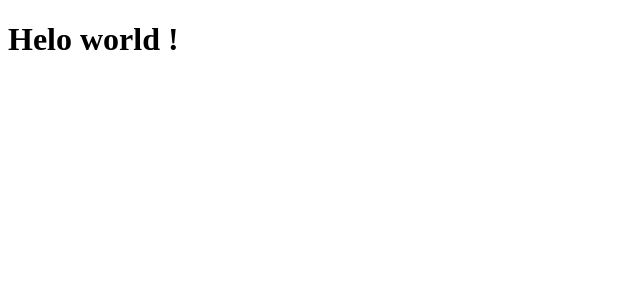
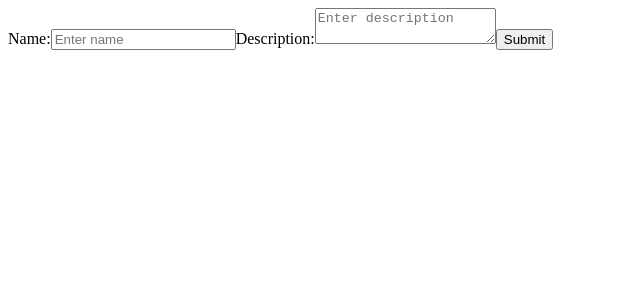
Before and after one commit to micail/todo, a React app: page / in a window 1280 px wide. Shown: the top 300 px of the page, without its empty margins (0-640 px from the left). Built offline with nearby package versions, Linux system fonts and the light colour scheme.

Commit message:
Add list and form component

```diff
--- a/src/components/App.jsx
+++ b/src/components/App.jsx
@@ -1,18 +1,24 @@
 
 import React from 'react';
 import { connect } from 'react-redux';
+import Form from './Form';
+import List from './List';
 
-export const App = () => {
+const App = (props) => {
+
+  const { toDoEntries } = props;
+
   return (
     <div>
-      <h1>Helo world !</h1>
+      <Form />
+      <List toDoEntries={toDoEntries} />
     </div>
   );
 };
 
 const mapStateToProps = (state) => {
   return {
-    toDoEntries: state.toDoEntries,
+    toDoEntries: state.toDoEntries.toJS(),
   };
 };
 
--- /dev/null
+++ b/src/components/Form.jsx
@@ -0,0 +1,40 @@
+import React, { useState } from 'react';
+import { useDispatch } from 'react-redux';
+
+import { createEntry } from '../store/actions/toDoEntryActions';
+
+
+function Login(props) {
+  const [toDo, setToDo] = useState({});
+
+  const handleChange = (event) => {
+    event.persist();
+    setToDo(() => ({ ...toDo, [event.target.id]: event.target.value }));
+  };
+
+  const dispatch = useDispatch();
+  const handleSubmit = (event) => {
+    if (event) {
+      event.preventDefault();
+      dispatch(createEntry({ name: toDo.name, description: toDo.description }));
+    }
+  };
+
+  return (
+    <div className="form-wrapper">
+      <form onSubmit={handleSubmit}>
+        <label htmlFor="name">
+          Name:
+          <input id="name" placeholder="Enter name" onChange={handleChange} value={toDo.name || ''} required />
+        </label>
+        <label htmlFor="description">
+          Description:
+          <textarea id="description" placeholder="Enter description" onChange={handleChange} value={toDo.description || ''} required />
+        </label>
+        <input type="submit" value="Submit" />
+      </form>
+    </div>
+  );
+}
+
+export default Login;
--- /dev/null
+++ b/src/components/List.jsx
@@ -0,0 +1,11 @@
+
+import React from 'react';
+
+const List = ({ toDoEntries }) => toDoEntries.map((toDo) => (
+  <div>
+    <h1>{toDo.name}</h1>
+    <p>{toDo.description}</p>
+  </div>
+));
+
+export default List;
```
Also changed, not shown: 2 other files (tests, documents, lock files or other folders).
